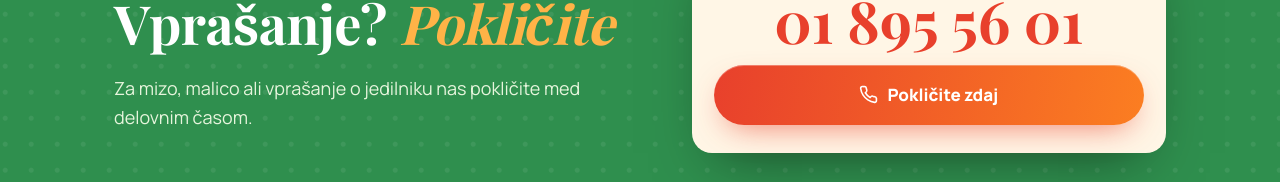
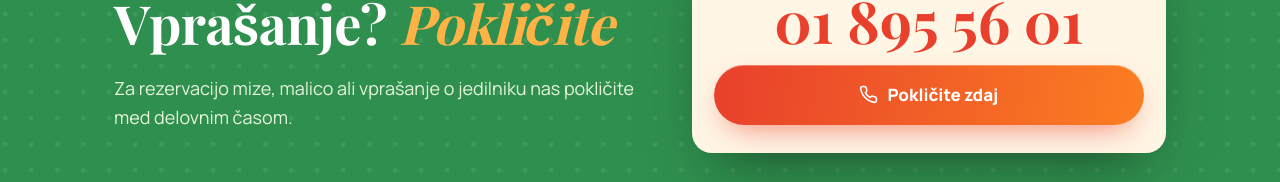
Before and after one commit to alejkump-oss/briski-kocevje, a plain HTML site: page index.html in a window 1280 px wide. Shown: the part 2838-3020 px from the top of the page. Drawn offline with nearby package versions, Linux system fonts and the light colour scheme; a web font is replaced by a local one.

Commit message:
Za rezervacijo mize (lastnik)
Co-Authored-By: Claude Opus 5.5 <noreply@anthropic.com>
Claude-Session: https://claude.ai/code/session_01833FpnyxBJnqftzcd3JyVs

```diff
--- a/index.html
+++ b/index.html
@@ -188,7 +188,7 @@
       <div class="rv">
         <div class="eyebrow">Najhitreje po telefonu</div>
         <h2>Vprašanje? <em>Pokličite</em></h2>
-        <p class="lead" style="color:#e6f5dc">Za mizo, malico ali vprašanje o jedilniku nas pokličite med delovnim časom.</p>
+        <p class="lead" style="color:#e6f5dc">Za rezervacijo mize, malico ali vprašanje o jedilniku nas pokličite med delovnim časom.</p>
       </div>
       <div class="callcard rv d1">
         <small>Gostilnica in picerija Briški</small>
```
